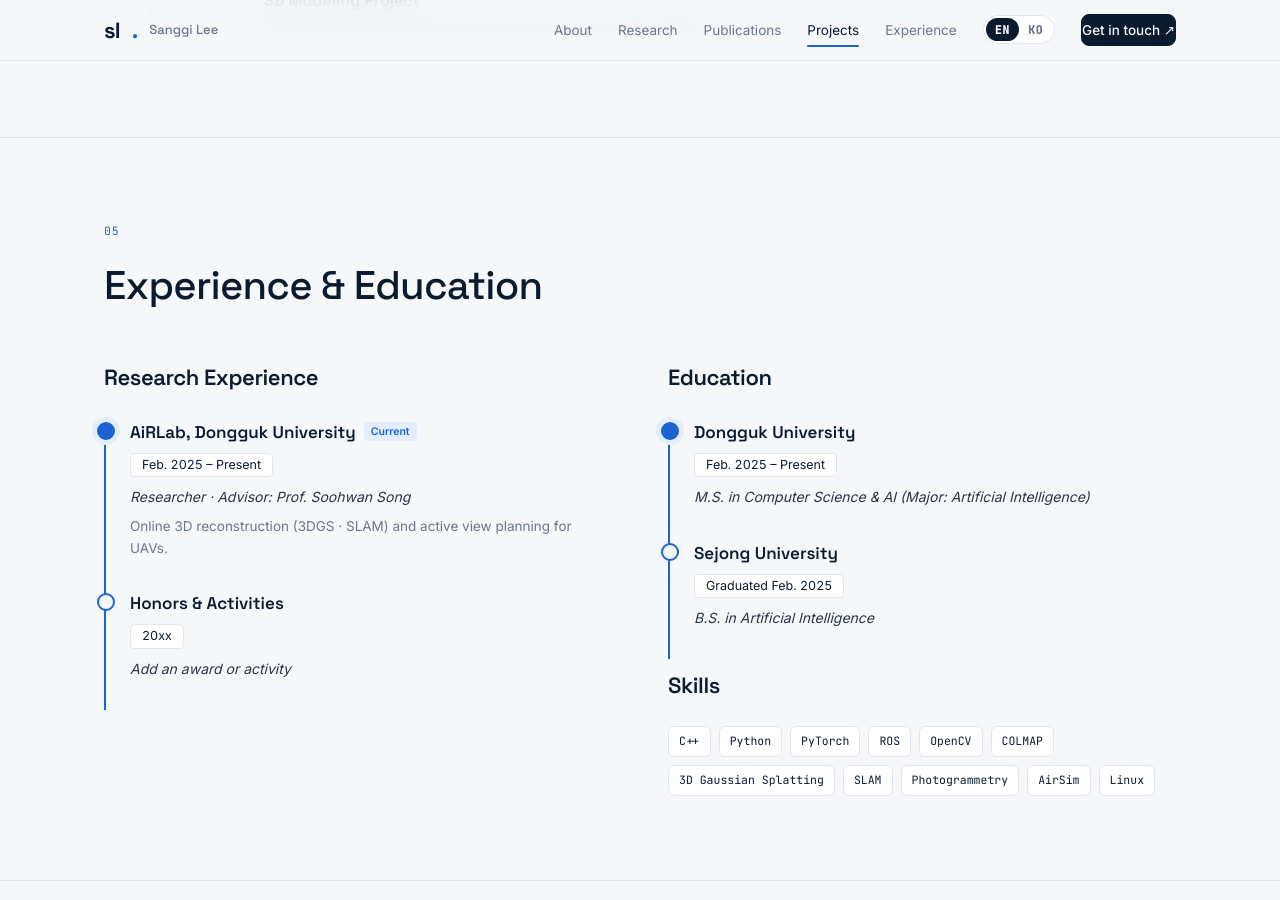
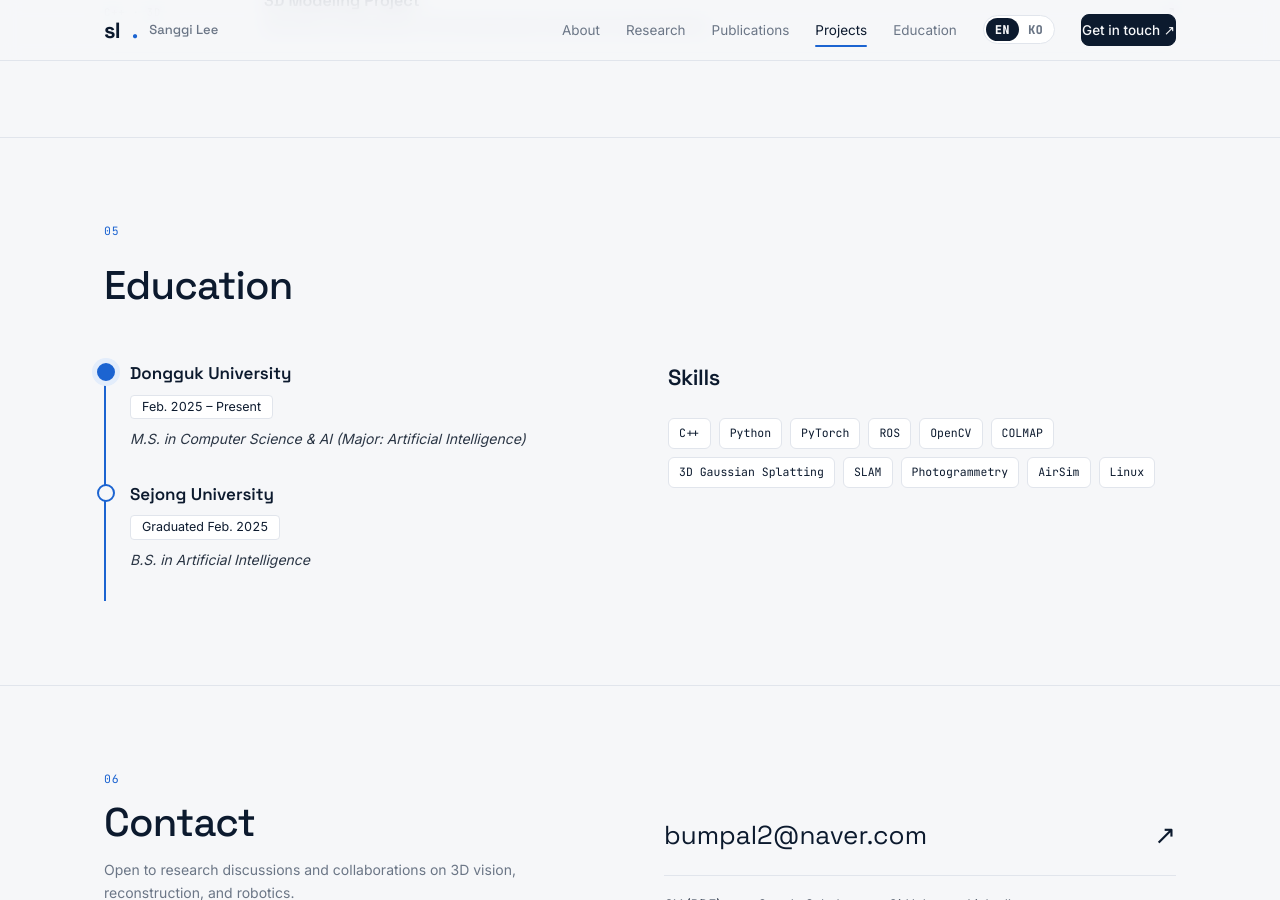
Before and after one commit to lsk1233/lsk1233.github.io, a Jekyll site: the page site/index.html, which Jekyll copies as it is, in a window 1280 px wide and 900 px high, scrolled down 3403 px. Built offline with Jekyll 4.4.1, drawn with Linux system fonts in a browser that asks for light colours; some web fonts are replaced.

Commit message:
Remove research experience column

```diff
--- a/site/index.html
+++ b/site/index.html
@@ -251,7 +251,7 @@ html[lang="ko"] .mono{letter-spacing:.04em}
     <a href="#research" data-ko="연구">Research</a>
     <a href="#publications" data-ko="논문">Publications</a>
     <a href="#projects" data-ko="프로젝트">Projects</a>
-    <a href="#experience" data-ko="경력">Experience</a>
+    <a href="#experience" data-ko="학력">Education</a>
     <button class="lang" id="langBtn" aria-label="Switch language"><span data-l="en">EN</span><span data-l="ko">KO</span></button>
     <a class="btn solid" href="#contact" data-ko="연락하기 ↗">Get in touch ↗</a>
   </div>
@@ -388,27 +388,20 @@ html[lang="ko"] .mono{letter-spacing:.04em}
   </div>
 </div></section>
 
-<!-- ============ 05 EXPERIENCE (timeline) ============ -->
+<!-- ============ 05 EDUCATION (timeline) ============ -->
 <section id="experience"><div class="wrap">
   <div class="sec-head reveal">
-    <div><div class="mono">05</div><h2 data-ko="경력 · 학력">Experience &amp; Education</h2></div>
+    <div><div class="mono">05</div><h2 data-ko="학력">Education</h2></div>
   </div>
   <div class="cols">
     <div class="reveal">
-      <h3 class="col-h" data-ko="연구 경력">Research Experience</h3>
-      <ul class="tl">
-        <li class="now"><h4 data-ko="동국대학교 AiRLab &lt;span class=&quot;cur&quot;&gt;진행 중&lt;/span&gt;">AiRLab, Dongguk University <span class="cur">Current</span></h4><time data-ko="2025.02 – 현재">Feb. 2025 – Present</time><div class="org" data-ko="연구원 · 지도교수 송수환 교수님">Researcher · Advisor: Prof. Soohwan Song</div>
-          <p data-ko="온라인 3D 복원(3DGS · SLAM)과 UAV 능동 시점 계획 연구">Online 3D reconstruction (3DGS · SLAM) and active view planning for UAVs.</p></li>
-        <li><h4 data-ko="수상 및 활동">Honors &amp; Activities</h4><time>20xx</time><div class="org" data-ko="수상·활동 내역 추가 예정">Add an award or activity</div></li>
-      </ul>
-    </div>
-    <div class="reveal">
-      <h3 class="col-h" data-ko="학력">Education</h3>
       <ul class="tl">
         <li class="now"><h4 data-ko="동국대학교">Dongguk University</h4><time data-ko="2025.02 – 현재">Feb. 2025 – Present</time><div class="org" data-ko="컴퓨터·AI학과 인공지능전공 석사과정">M.S. in Computer Science &amp; AI (Major: Artificial Intelligence)</div></li>
         <li><h4 data-ko="세종대학교">Sejong University</h4><time data-ko="2025.02 졸업">Graduated Feb. 2025</time><div class="org" data-ko="인공지능학과 학사">B.S. in Artificial Intelligence</div></li>
       </ul>
-      <h3 class="col-h" style="margin-top:8px" data-ko="기술 스택">Skills</h3>
+    </div>
+    <div class="reveal">
+      <h3 class="col-h" data-ko="기술 스택">Skills</h3>
       <div class="skills"><span>C++</span><span>Python</span><span>PyTorch</span><span>ROS</span><span>OpenCV</span><span>COLMAP</span><span>3D Gaussian Splatting</span><span>SLAM</span><span>Photogrammetry</span><span>AirSim</span><span>Linux</span></div>
     </div>
   </div>
```
